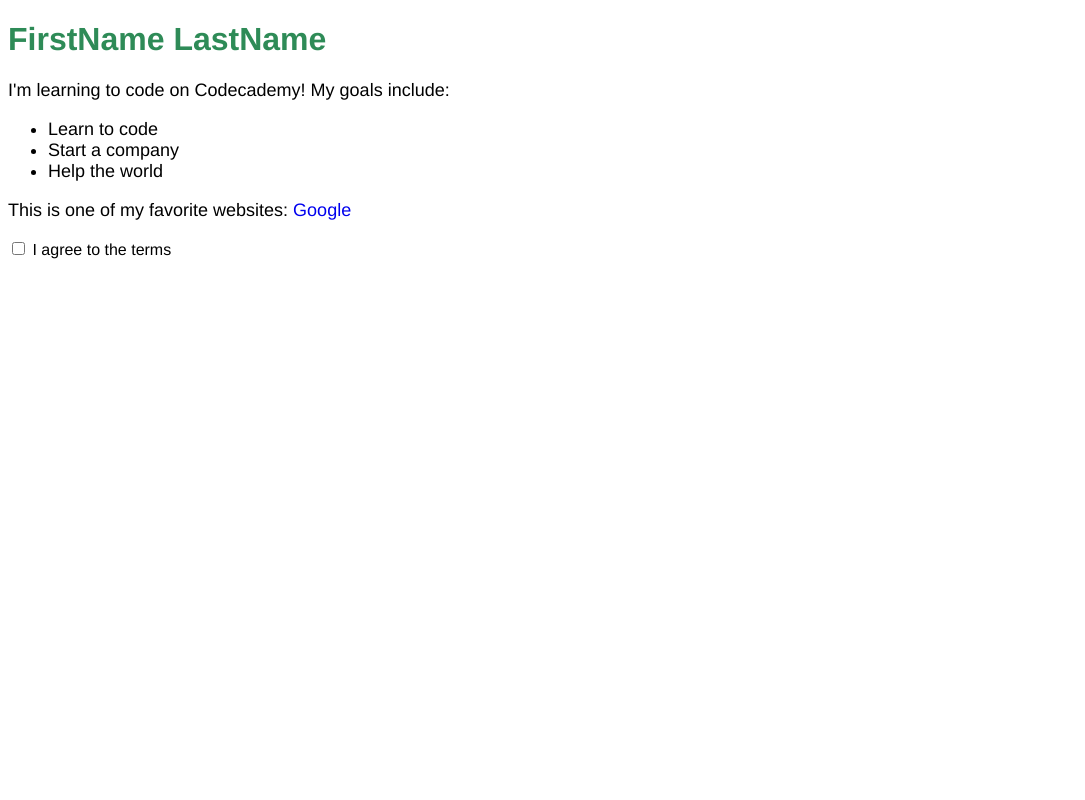
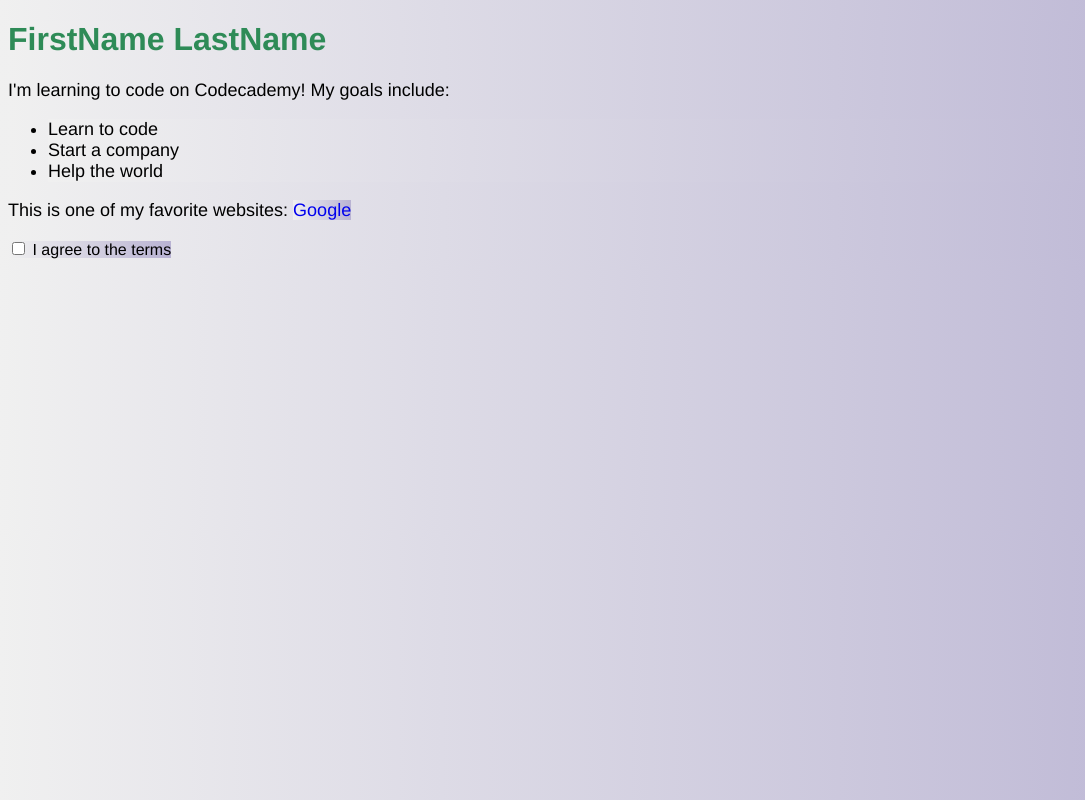
Before and after one commit to FelixDaines/DevProject, a plain HTML site: page index.html in a window 1280 px wide. Shown: the whole page, without its empty margins (0-1085 px from the left). Drawn offline with Linux system fonts and the light colour scheme.

Commit message:
Background gradient

```diff
--- a/resources/css/index.css
+++ b/resources/css/index.css
@@ -1,5 +1,6 @@
 * {
   font-family: Helvetica, Arial, sans-serif;
+  background-image: linear-gradient(to right, #f0f0f0, #b9b3d3);
 }
 
 
```
Also changed, not shown: index.html (+1 -0 lines).
